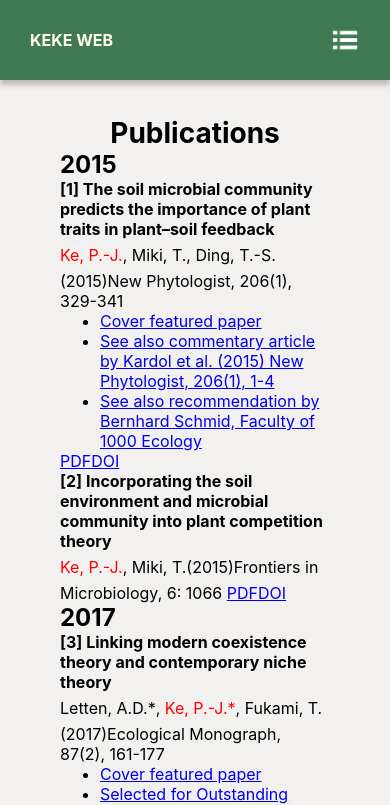
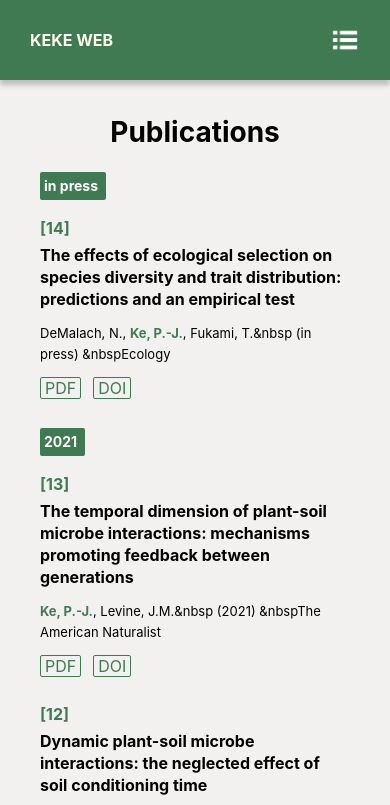
Before and after one commit to Arielpopcorn/keke-web, a React (Create React App) app: page /publications in a window 390 px wide. Shown: the top 805 px of the page. Built offline with nearby package versions, Linux system fonts and the light colour scheme.

Commit message:
publication mobile styling

```diff
--- a/src/App.js
+++ b/src/App.js
@@ -105,7 +105,7 @@ const BodyContainer = styled.div`
   height: 100%;
   min-height: calc(100vh - 100px);
   background-color: #F2F1EF;
-  padding: 80px 60px 50px 60px;
+  padding: 80px 40px 50px 40px;
   display: flex;
   justify-content: center;
   align-items: flex-start;
--- a/src/index.css
+++ b/src/index.css
@@ -6,6 +6,8 @@
   -webkit-font-smoothing: antialiased;
   -moz-osx-font-smoothing: grayscale;
   box-sizing: border-box;
+  font-size: 16px;
+  line-height: 32px;
 }
 
 button {
--- a/src/pages/ContactPage.js
+++ b/src/pages/ContactPage.js
@@ -19,8 +19,7 @@ const DescriptionWrapper = styled.div`
 `;
 
 const Description = styled.div`
-  font-size: 16px;
-  line-height: 32px;
+
 `;
 
 const ContactSection = styled.div`
@@ -55,8 +54,7 @@ const Icon = styled.img`
 `;
 
 const Text = styled.p`
-  font-size: 13px;
-  line-height: 26px;
+  line-height: 28px;
   font-weight: 600;
   border-bottom: 1px black solid;
 `;
--- a/src/pages/HomePage.js
+++ b/src/pages/HomePage.js
@@ -14,10 +14,12 @@ const ContentWrapper = styled.div`
   display: grid;
   grid-template-columns: repeat(1, auto);
   grid-column-gap: 72px;
-  margin: 24px 0 0 0;
+  margin: 48px 0 0 0;
+  max-width: 920px;
 
   @media ${breakpoint.sm} {
     grid-template-columns: repeat(2, auto);
+    margin: 24px 0 0 0;
   }
 `;
 
@@ -36,13 +38,10 @@ const Avatar = styled.img`
 
 const Name = styled.h2`
   margin: 12px 0 0 0;
-  font-size: 16px;
-  line-height: 32px;
 `;
 
 const Status = styled.p`
-  font-size: 16px;
-  line-height: 32px;
+
 `
 
 const AboutMeWrapper = styled.div`
@@ -54,8 +53,7 @@ const AboutMeWrapper = styled.div`
 `;
 
 const Text = styled.p`
-  font-size: 14px;
-  line-height: 28px;
+
 `;
 
 function HomePage() {
--- a/src/pages/JoinUsPage.js
+++ b/src/pages/JoinUsPage.js
@@ -21,18 +21,6 @@ const Avatar = styled.img`
   border-radius: 50%;
 `;
 
-const AboutMeWrapper = styled.div`
-
-`;
-
-// const ClipPath = styled.img`
-
-// `;
-
-const Text = styled.p`
-  font-size: 16px;
-  line-height: 32px;
-`;
 
 function JoinUsPage() {
   return (
--- a/src/pages/MembersPage.js
+++ b/src/pages/MembersPage.js
@@ -20,14 +20,10 @@ const Title = styled.h1`
 `;
 
 const Name = styled.p`
-  font-size: 16px;
-  line-height: 32px;
   font-weight: bold;
 `;
 
 const Position = styled.p`
-  font-size: 16px;
-  line-height: 28px;
   font-weight: bold;
   color: #407A52;
   margin: 0 0 0 12px;
--- a/src/pages/PublicationsPage.js
+++ b/src/pages/PublicationsPage.js
@@ -1,6 +1,7 @@
 import { Fragment } from 'react';
 import styled from 'styled-components';
 import { publications } from '../constants/publications';
+import link from '../images/link.png';
 
 const Title = styled.h1`
   margin: 36px 0 0 0;
@@ -9,10 +10,67 @@ const Title = styled.h1`
   font-size: 28px;
 `;
 
+const PublicationsSection = styled.div`
+  margin: 24px 0 0 0;
+`;
+
+const YearSection = styled.div`
+  margin: 24px 0 0 0;
+`;
+const Year = styled.h2`
+  background-color: #407A52;
+  color: #FFF;
+  width: max-content;
+  padding: 0 8px 0 4px;
+  border-radius: 2px;
+  font-size: 14px;
+  line-height: 28px;
+  margin: 0 0 12px 0;
+`;
+
+const Publication = styled.div`
+  margin: 0 0 16px 0;
+`;
+
+const PublicationTitle = styled.p`
+  margin: 0 0 12px 0;
+  font-weight: bold;
+  line-height: 22px;
+`;
+
+const Index = styled.span`
+  color: #407A52;
+  font-weight: bold;
+`;
+
+const AuthorParagraph = styled.p`
+  line-height: 20px;
+  margin: 0 0 8px 0;
+`;
+
 const Author = styled.span`
-  font-size: 16px;
-  line-height: 32px;
-  color: ${props => props.isKe ? 'red' : 'black' }
+  font-size: 13px;
+  line-height: 20px;
+  color: ${props => props.isKe ? '#407A52' : 'black' };
+  font-weight: ${props => props.isKe ? 'bold' : 'medium' };
+`;
+
+const BulletPoint = styled.ul`
+  padding-left: 20px;
+`;
+
+const Link = styled.a`
+  color: #407A52;
+`;
+
+const Button = styled.a`
+  border: 1px solid #407A52;
+  border-radius: 2px;
+  padding: 0 4px;
+  color: #407A52;
+  text-decoration: none;
+  margin: 0 12px 0 0;
+  line-height: 20px;
 `;
 
 function PublicationsPage() {
@@ -28,62 +86,69 @@ function PublicationsPage() {
     return ({
       [year]: yearlyPublications
     })
-  });
+  }).reverse();
 
   return (
     <div>
       <Title>Publications</Title>
-      <div>
+      <PublicationsSection>
         {sortedPublications.map((sortedPublication) => (
-            <div key={Object.keys(sortedPublication)}>
-              <h2>{Object.keys(sortedPublication)}</h2>
+            <YearSection key={Object.keys(sortedPublication)}>
+              <Year>{Object.keys(sortedPublication)}</Year>
               {Object.values(sortedPublication).map((publication, index) => (
-                <div key={index}>
-                  {publication.map(p => {
+                <Fragment key={index}>
+                  {publication.reverse().map(p => {
                     const sortedIfMatchedKe = p.authors.map(author => ({
                       isKe: (author === "Ke, P.-J." || author === "Ke, P.-J.*") ? true : false,
                       author,
                     }))
 
                     return (
-                    <div key={p.id}>
-                      <p style={{fontWeight: "bold"}}>[{p.id}] {p.title}</p>
+                    <Publication key={p.id}>
+                      <Index>[{p.id}]</Index>
+                      <PublicationTitle>
+                        {p.title}
+                      </PublicationTitle>
+                      <AuthorParagraph>
                         {sortedIfMatchedKe.map((a, index) => (
                           <Fragment key={index}>
                             <Author isKe={a.isKe}>
                               {a.author}
                             </Author>
-                          <span>{index !== sortedIfMatchedKe.length - 1 ? ", " : null}</span>
+                            <Author>{index !== sortedIfMatchedKe.length - 1 ? ", " : null}</Author>
                           </Fragment>
                         ))}
-                      <span>
+                        <Author>
+                          &nbsp
                           ({p.year})
+                          &nbsp
                           {p.magazine}
-                      </span>
+                        </Author>
+                      </AuthorParagraph>
                       {p.highlighted.map(highlightedPublication => (
-                        <div key={highlightedPublication.id} >
-                          <ul>
+                        <BulletPoint key={highlightedPublication.id}>
                           <li>
-                              <a type="button" href={highlightedPublication.url} target="_blank" rel="noreferrer">
+                            <Link type="button" href={highlightedPublication.url} target="_blank" rel="noreferrer">
                               {highlightedPublication.title}
-                              </a>
+                            </Link>
                           </li>
-                          </ul>
+                        </BulletPoint>
+                      ))}
+                      <div>
+                        <Button type="button" href={p.pdf} target="_blank" rel="noreferrer">
+                          PDF
+                        </Button>
+                        <Button type="button" href={p.doi} target="_blank" rel="noreferrer">
+                          DOI
+                        </Button>
                       </div>
+                    </Publication>
+                  )})}
+                </Fragment>
               ))}
-                      <a type="button" href={p.pdf} target="_blank" rel="noreferrer">
-                        PDF
-                      </a>
-                      <a type="button" href={p.doi} target="_blank" rel="noreferrer">
-                        DOI
-                      </a>
-                    </div>
-                  )})}
-                </div>
+            </YearSection>
         ))}
-            </div>
-        ))}
-      </div>
+      </PublicationsSection>
     </div>
   );
 }
```
Also changed, not shown: src/images/link.png (added). Lines whose indentation alone changed are shown as unchanged.
